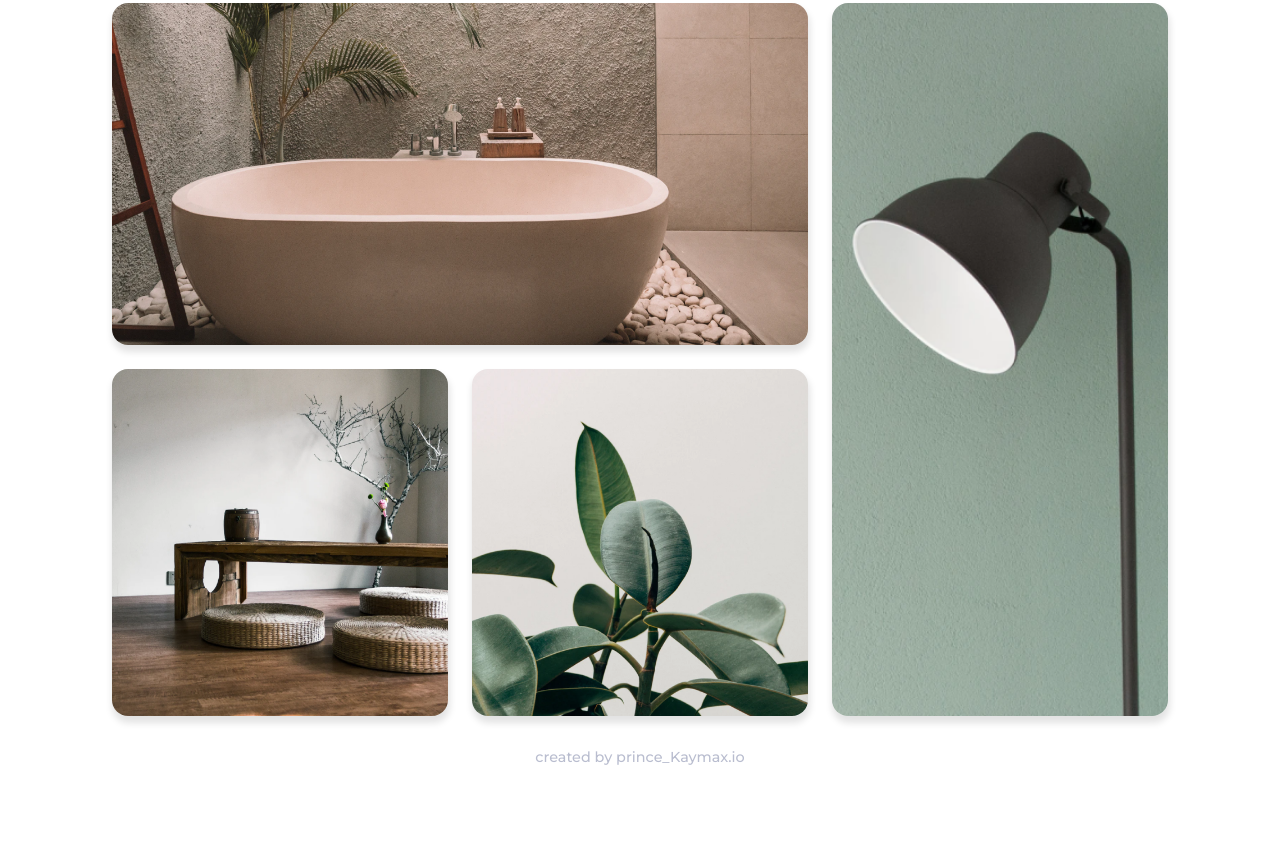
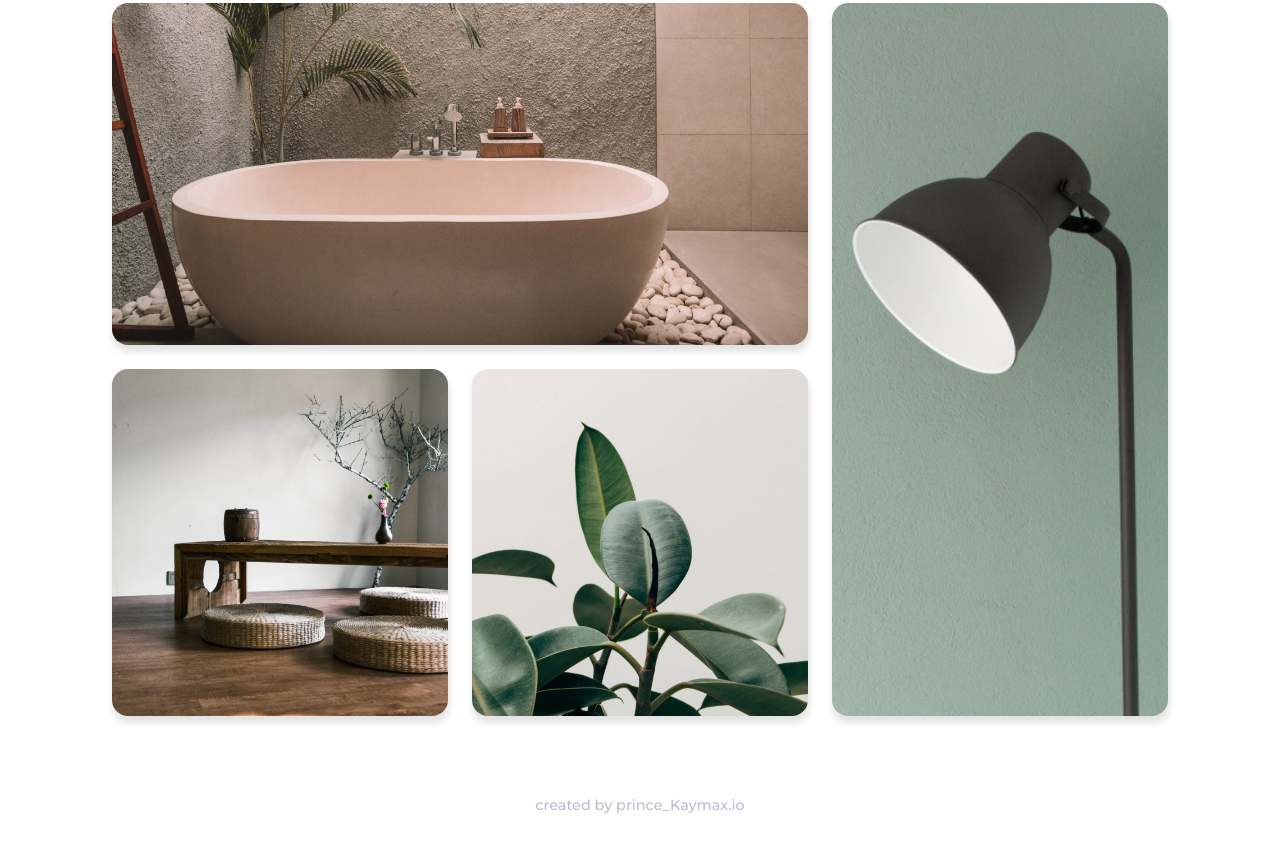
Before and after one commit to orjichimaprince/Devchallenge-my-gallery-challenge, a plain HTML site: page index.html in a window 1280 px wide. Shown: the part 847-1699 px from the top of the page. Drawn offline with Linux system fonts and the light colour scheme; a web font is replaced by a local one.

Commit message:
Responsive design

```diff
--- a/index.html
+++ b/index.html
@@ -302,7 +302,7 @@
                 line-height: 17px;
                 color: #B9BDCF;
                 text-align: center;
-                margin-block: 2rem;
+                margin-block: 5rem;
             }
         }
     </style>
```
